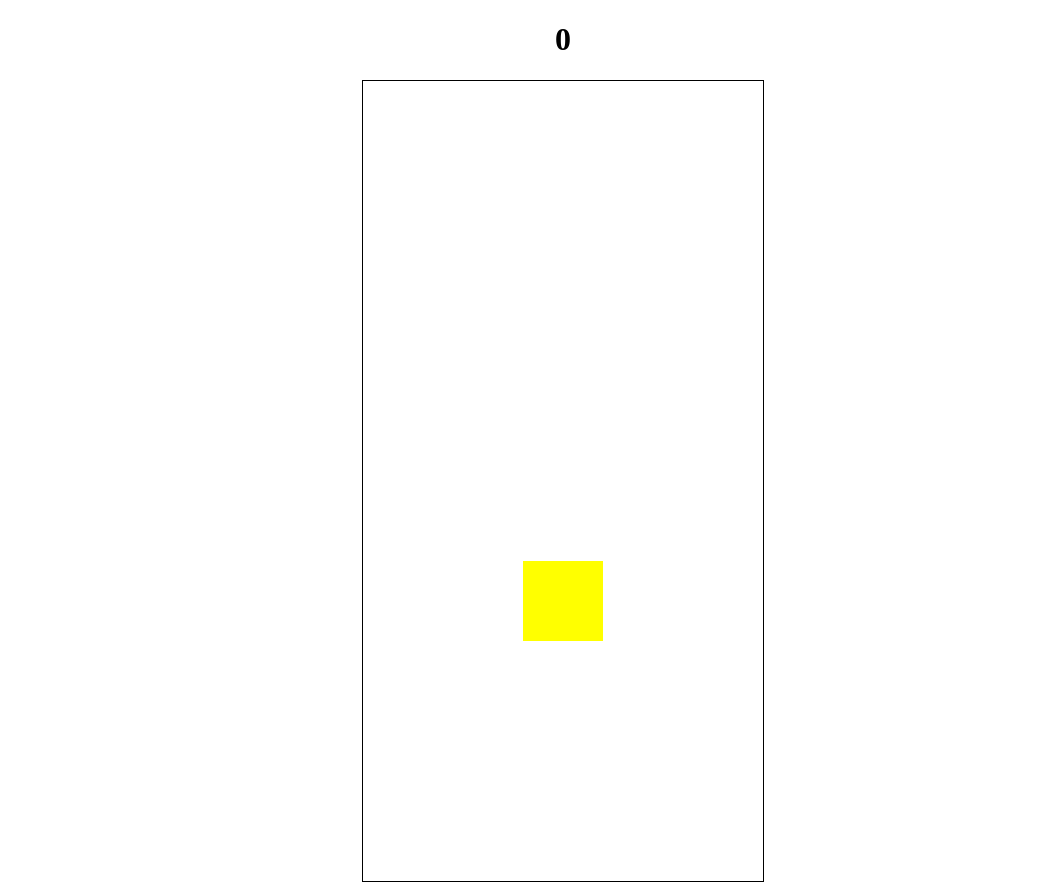
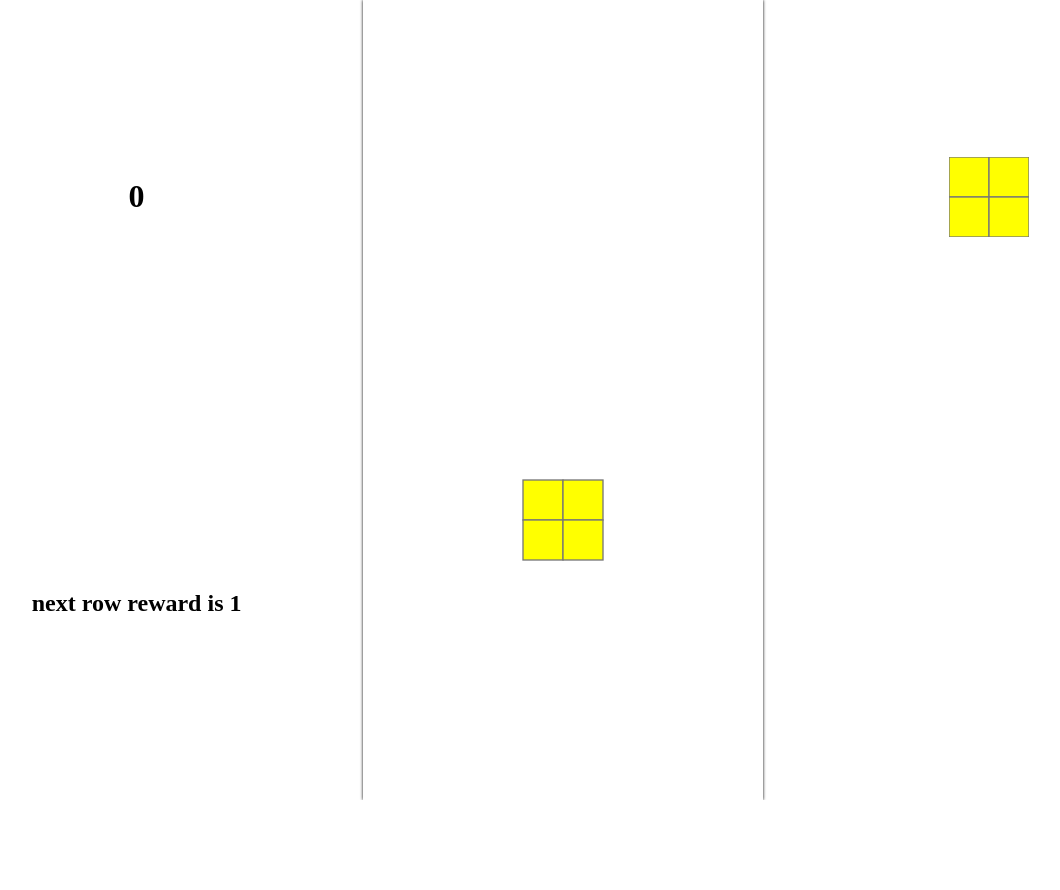
Before and after one commit to UniBreakfast/tetris, a plain HTML site: page index.html in a window 1280 px wide. Shown: the whole page, without its empty margins (77-1137 px from the left). After the commit the page ends 800 px from the top, so only its background shows below. Drawn offline with Linux system fonts and the light colour scheme.

Commit message:
add next, drop, pause

```diff
--- a/index.html
+++ b/index.html
@@ -8,7 +8,7 @@
 
   <!--<link rel="stylesheet" href="reset.css">-->
   <!--<link rel="stylesheet" href="base.css">-->
-  <!--<link rel="stylesheet" href="style.css">-->
+  <link rel="stylesheet" href="style.css">
   <!--<script type="module" src="app.js"></script>-->
   <script src="script.js" defer></script>
 
@@ -16,12 +16,21 @@
 </head>
 
 <body id="body">
-  <h1 style="text-align: center">
+  <h1>
     <output id="score">0</output>
-    <span id="multiplier" hidden>
-      &nbsp; complete row now to get <output id="mult">1</output>
-    </span>
   </h1>
+
+  <canvas id="glass"></canvas>
+
+  <canvas id="next"></canvas>
+
+  <h2 id="reward">
+    next row reward is <output id="multiplier">1</output>
+  </h2>
+
+  <div id="pause" hidden>
+    <h2>Paused</h2>
+  </div>
 </body>
 
 </html>
--- a/script.js
+++ b/script.js
@@ -1,5 +1,15 @@
+const score = document.getElementById("score");
+const glass = document.getElementById("glass");
+const reward = document.getElementById("reward");
+const multiplier = document.getElementById("multiplier");
+const pauseCover = document.getElementById("pause");
+
+let columnCount = 10;
+let rowCount = 20;
 const colors = ['', 'cyan', 'yellow', 'magenta', 'blue', 'orange', 'lime', 'red', 'purple', 'green', 'lightgreen', 'gray', 'brown', 'pink', 'turquoise', 'lightblue', 'seagreen', 'darkkhaki', 'chocolate', 'salmon', 'navy', 'gold', 'deeppink', 'springgreen', 'tomato', 'plum'];
 colors[-1] = 'black';
+colors.line = '#777';
+
 const shapes = [
   [ // I
     [0, 1, 0, 0],
@@ -131,29 +141,43 @@ const rareShapes = [
   ]
 ];
 const mole = [[-1]];
+const lineRatio = 1/30;
 let piece = getNextPiece();
 let state = getEmptyState();
+let nextPiece = getNextPiece();
 
-const canvas = document.createElement("canvas");
-const ctx = canvas.getContext("2d");
-
-let blockSize = 40;
+let blockSize
 let stepInterval = 400;
 let intervalId = null;
 let value = 1;
 
-canvas.width = blockSize * 10;
-canvas.height = blockSize * 20;
-canvas.style = `
-  display: block;
-  margin: auto;
-  border: 1px solid black;
-`;
-body.append(canvas);
+glass.ctx = glass.getContext("2d");
+next.ctx = next.getContext("2d");
 
+onresize = updateSizing;
 onkeydown = handleKeyDown;
 
+updateSizing();
 start();
+
+function updateSizing() {
+  updateGlassSizing();
+  updateNextSizing();
+  drawNext();
+  draw();
+}
+
+function updateGlassSizing() {
+  blockSize = innerHeight / rowCount;
+  glass.width = blockSize * columnCount;
+  glass.height = blockSize * rowCount;
+}
+
+function updateNextSizing() {
+  const { width, height } = cropShape(nextPiece.shape);
+  next.width = blockSize * width;
+  next.height = blockSize * height;
+}
 
 function handleKeyDown(e) {
   if (e.key === "ArrowLeft" && canShift("left")) {
@@ -168,6 +192,10 @@ function handleKeyDown(e) {
     if (requiredShift) {
       rotate(requiredShift);
     }
+  } else if (e.key === "Space" || e.key === ' ') {
+    drop();
+  } else if (e.key === "Escape" || e.code === 'KeyP') {
+    togglePause();
   } else {
     return;
   }
@@ -179,14 +207,24 @@ function start() {
   intervalId = setInterval(tick, stepInterval);
 }
 
+function togglePause() {
+  if (intervalId) {
+    clearInterval(intervalId);
+    intervalId = null;
+  } else {
+    start();
+  }
+  pauseCover.toggleAttribute('hidden');
+}
+
 function end() {
   clearInterval(intervalId);
 }
 
 function getEmptyState() {
   const state = [];
-  for (let i = 0; i < 20; i++) {
-    state.push(Array(10).fill(0));
+  for (let i = 0; i < rowCount; i++) {
+    state.push(Array(columnCount).fill(0));
   }
   return state;
 }
@@ -199,7 +237,9 @@ function tick() {
 
     freeze();
     evaluateLines();
-    piece = getNextPiece();
+    piece = nextPiece;
+    nextPiece = getNextPiece();
+    drawNext();
   }
 
   draw();
@@ -215,15 +255,26 @@ function evaluateLines() {
       i--;
       score.value = Number(score.value) + value;
       value *= 2;
-      multiplier.hidden = false;
-      mult.value = value;
+      multiplier.value = value;
       noLines = false;
     }
   }
   if (noLines && value > 1) {
     value -= Math.ceil(value / 4);
-    mult.value = value;
-    if (value === 1) multiplier.hidden = true;
+    multiplier.value = value;
+  }
+}
+
+function cropShape(shape) {
+  const width = getActualWidth(shape);
+  const height = getActualHeight(shape);
+  const xShift = getStartXShift(shape);
+  const yShift = getStartYShift(shape);
+
+  return {
+    width, height,
+    shape: shape.slice(yShift, yShift + height)
+      .map(row => row.slice(xShift, xShift + width)),
   }
 }
 
@@ -277,6 +328,28 @@ function getActualWidth(shape) {
   }
 
   return width;
+}
+
+function getActualHeight(shape) {
+  let height = shape.length;
+
+  out: for (let i = 0; i < shape.length; i++) {
+    for (let j = 0; j < shape[0].length; j++) {
+      if (shape[i][j]) break out;
+    }
+    height--;
+
+    if (height === 0) return height;
+  }
+
+  out: for (let i = shape.length - 1; i >= 0; i--) {
+    for (let j = 0; j < shape[0].length; j++) {
+      if (shape[i][j]) break out;
+    }
+    height--;
+  }
+
+  return height;
 }
 
 function getStartXShift(shape) {
@@ -379,6 +452,10 @@ function move(direction) {
   piece.moved = true;
 }
 
+function drop() {
+  while (canShift("down")) move("down");
+}
+
 function rotate(shift) {
   piece.x += shift.x;
   piece.y += shift.y;
@@ -423,32 +500,71 @@ function doesIntersect(projection, state) {
 }
 
 function drawPiece() {
-  const s = blockSize;
   for (let i = 0; i < piece.shape.length; i++) {
     for (let j = 0; j < piece.shape[0].length; j++) {
       if (piece.shape[i][j]) {
-        ctx.fillStyle = colors[piece.shape[i][j]];
-        ctx.fillRect((piece.x + j) * s, (piece.y + i) * s, s, s);
+        drawSquare(
+          glass,
+          (piece.x + j) * blockSize,
+          (piece.y + i) * blockSize,
+          blockSize,
+          colors[piece.shape[i][j]]
+        )
       }
     }
   }
 }
 
+function drawSquare(canvas, x, y, size, color) {
+  canvas.ctx.fillStyle = color;
+  canvas.ctx.fillRect(x, y, size, size);
+
+  canvas.ctx.lineWidth = blockSize * lineRatio;
+  canvas.ctx.strokeStyle = colors.line;
+  canvas.ctx.strokeRect(x, y, size, size);
+}
+
 function drawState() {
-  const s = blockSize;
   for (let i = 0; i < state.length; i++) {
     for (let j = 0; j < state[0].length; j++) {
       if (state[i][j]) {
-        ctx.fillStyle = colors[state[i][j]];
-        ctx.fillRect(j * s, i * s, s, s);
+        drawSquare(
+          glass,
+          j * blockSize,
+          i * blockSize,
+          blockSize,
+          colors[state[i][j]]
+        );
       }
     }
   }
 }
 
 function draw() {
-  ctx.clearRect(0, 0, canvas.width, canvas.height);
+  glass.ctx.clearRect(0, 0, glass.width, glass.height);
 
   drawState();
   drawPiece();
 }
+
+function drawNext() {
+  const {shape} = cropShape(nextPiece.shape);
+
+  updateNextSizing();
+
+  next.ctx.clearRect(0, 0, next.width, next.height);
+
+  for (let i = 0; i < shape.length; i++) {
+    for (let j = 0; j < shape[0].length; j++) {
+      if (shape[i][j]) {
+        drawSquare(
+          next,
+          j * blockSize,
+          i * blockSize,
+          blockSize,
+          colors[shape[i][j]],
+        )
+      }
+    }
+  }
+}
--- /dev/null
+++ b/style.css
@@ -0,0 +1,53 @@
+body {
+  display: grid;
+  grid-template-columns: 1fr auto 1fr;
+  grid-template-rows: 1fr 1fr;
+  margin: 0;
+  justify-content: center;
+  gap: 1vw;
+  place-items: center;
+  place-content: center;
+}
+
+h1 {
+  text-align: center;
+}
+
+canvas {
+  display: block;
+  margin: auto;
+
+  &#glass {
+    grid-row: 1 / span 2;
+    grid-column: 2;
+    height: 100vh;
+    box-shadow: 0 0 3px black;
+  }
+}
+
+h2#reward {
+  text-align: center;
+  grid-column: 1;
+}
+
+#pause {
+  position: fixed;
+  inset: 0;
+  backdrop-filter: blur(3px);
+  background-color: #6666;
+  pointer-events: none;
+  transition: 400ms;
+  display: flex;
+  justify-content: center;
+  align-items: center;
+
+  &[hidden] {
+    opacity: 0;
+  }
+
+  h2 {
+    text-shadow: 0 0 2px white, 0 0 2px white,
+      0 0 2px white, 0 0 2px white;
+    font-size: 10vmax;
+  }
+}
```
